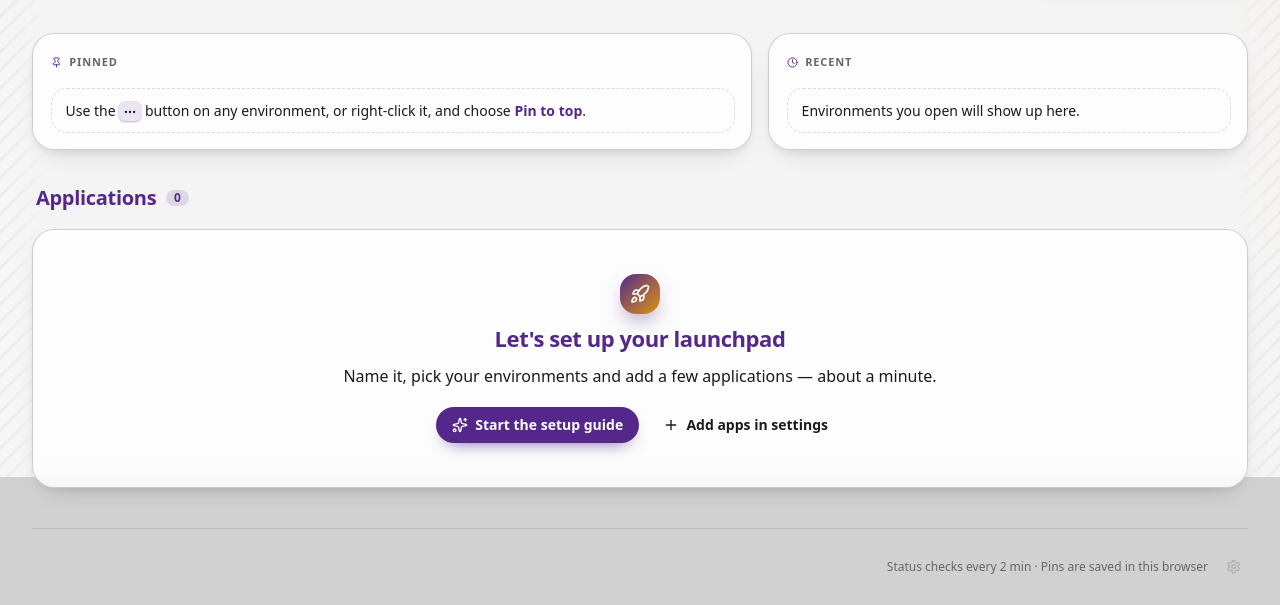
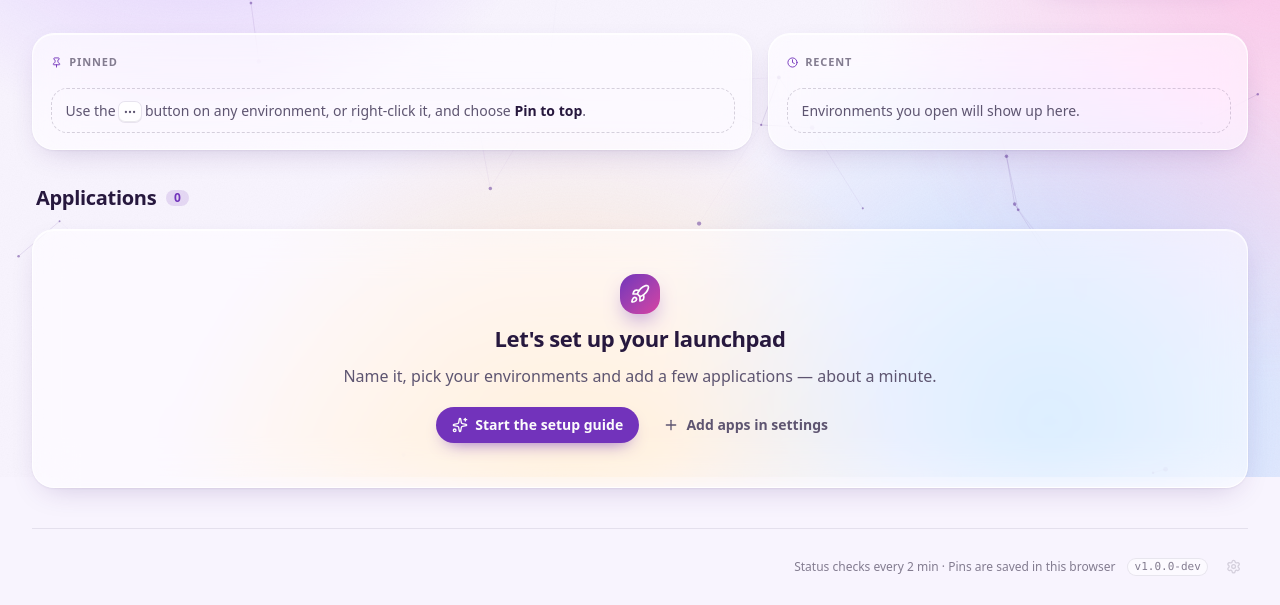
Before and after one commit to J-Houghton/launchpad, a website built with Vite: page index.html in a window 1280 px wide. Shown: the part 323-928 px from the top of the page. Built offline with nearby package versions, Linux system fonts and the light colour scheme.

Commit message:
Auto-release on push to main; Aurora as default palette

```diff
--- a/index.html
+++ b/index.html
@@ -14,7 +14,7 @@
         const dark = saved ? saved === 'dark' : matchMedia('(prefers-color-scheme: dark)').matches;
         const root = document.documentElement;
         root.classList.add(dark ? 'theme-dark' : 'theme-light');
-        root.dataset.palette = read('palette') === 'aurora' ? 'aurora' : 'classic';
+        root.dataset.palette = read('palette') === 'classic' ? 'classic' : 'aurora'; // Aurora unless Classic was picked
       })();
     </script>
   </head>
--- a/package.json
+++ b/package.json
@@ -3,7 +3,7 @@
   "description": "A single-page launchpad for your apps and their environments, configured with one file and runnable straight from disk.",
   "license": "MIT",
   "private": true,
-  "version": "0.0.0",
+  "version": "1.0.0",
   "type": "module",
   "scripts": {
     "dev": "vite",
--- a/src/components/settings-panel.ts
+++ b/src/components/settings-panel.ts
@@ -50,12 +50,12 @@ const ICON_LABELS: Record<LinkIcon, string> = {
 
 const PALETTES: { id: Palette; name: string; description: string; swatches: string[] }[] = [
   {
+    id: 'aurora', name: 'Aurora', description: 'Soft purple, pink and gold glow with frosted glass. The default.',
+    swatches: ['oklch(0.48 0.2 300)', 'oklch(0.62 0.21 345)', 'oklch(0.66 0.15 245)', 'oklch(0.76 0.15 75)', 'oklch(0.7 0.11 185)'],
+  },
+  {
     id: 'classic', name: 'Classic', description: 'Greys, purple and gold, with a striped border.',
     swatches: ['hsl(266 55% 35%)', 'hsl(41.45 87.36% 65.88%)', '#0b95da', '#da950b', '#e61a5e'],
-  },
-  {
-    id: 'aurora', name: 'Aurora', description: 'Soft purple, pink and gold glow with frosted glass.',
-    swatches: ['oklch(0.48 0.2 300)', 'oklch(0.62 0.21 345)', 'oklch(0.66 0.15 245)', 'oklch(0.76 0.15 75)', 'oklch(0.7 0.11 185)'],
   },
 ];
 
--- a/src/components/site-footer.ts
+++ b/src/components/site-footer.ts
@@ -21,7 +21,8 @@ export class SiteFooter extends LitElement {
         <div class="footer-inner">
           <span>${config.site.footer}</span>
           <span class="footer-meta">
-            Status checks every 2 min · Pins are saved in this browser
+            ${config.statusChecks ? 'Status checks every 2 min · ' : ''}Pins are saved in this browser
+            <span class="footer-version" title="Launchpad version">v${__APP_VERSION__}</span>
             <!-- deliberately easy to miss: the settings live behind this faint gear (or Ctrl+,) -->
             <button class="settings-trigger" type="button" aria-label="Settings" title="Settings (Ctrl+,)"
                     @click=${() => openSettings()}>${icon(Settings)}</button>
--- /dev/null
+++ b/src/env.d.ts
@@ -0,0 +1,3 @@
+// src/env.d.ts
+/** The release version (e.g. "1.0.3"), or "<version>-dev" for local builds. Set in vite.config.ts. */
+declare const __APP_VERSION__: string;
--- a/src/lib/theme.ts
+++ b/src/lib/theme.ts
@@ -23,7 +23,7 @@ function write(key: string, value: string | null) {
 
 export const currentTheme = (): Theme => (root.classList.contains('theme-dark') ? 'dark' : 'light');
 export const themeMode = (): ThemeMode => (read('theme') as Theme | null) ?? 'system';
-export const currentPalette = (): Palette => (root.dataset.palette === 'aurora' ? 'aurora' : 'classic');
+export const currentPalette = (): Palette => (root.dataset.palette === 'classic' ? 'classic' : 'aurora');
 
 function apply(theme: Theme) {
   root.classList.toggle('theme-dark', theme === 'dark');
--- a/src/styles/footer.css
+++ b/src/styles/footer.css
@@ -23,6 +23,15 @@ FOOTER
         display: inline-flex;
         align-items: center;
         gap: 0.75rem;
+    }
+
+    .footer-version {
+        padding: 0.05rem 0.45rem;
+        border-radius: var(--radius-full);
+        font-family: var(--font-mono);
+        font-size: 0.6875rem;
+        background: var(--tile);
+        box-shadow: inset 0 0 0 1px var(--hairline);
     }
 
     /* the settings gear is meant to be found, not noticed */
--- a/src/styles/tokens.css
+++ b/src/styles/tokens.css
@@ -52,7 +52,7 @@ TOKENS
     }
 
     /* ----------------------------------------------------------------
-       CLASSIC (default) — the original page's colors:
+       CLASSIC — the original page's colors (also the base the other palette builds on):
        grey/white diagonal stripes, purple text, gold lines
        ---------------------------------------------------------------- */
     :root {
@@ -138,7 +138,7 @@ TOKENS
     }
 
     /* ----------------------------------------------------------------
-       AURORA — atmospheric purple/pink glow (Settings → Appearance)
+       AURORA (the default) — atmospheric purple/pink glow; switch in Settings → My view
        ---------------------------------------------------------------- */
     [data-palette="aurora"] {
         color-scheme: light;
--- a/vite.config.ts
+++ b/vite.config.ts
@@ -1,8 +1,14 @@
 import { defineConfig, type Plugin } from 'vite';
+import { readFileSync } from 'node:fs';
 import { writeFile } from 'node:fs/promises';
 import { fileURLToPath } from 'node:url';
 
 const CONFIG_FILE = fileURLToPath(new URL('./public/launchpad.config.js', import.meta.url));
+
+// shown in the page footer: the release workflow passes the release version in;
+// anything built locally is marked "-dev"
+const PACKAGE_VERSION: string = JSON.parse(readFileSync(new URL('./package.json', import.meta.url), 'utf8')).version;
+const VERSION = process.env.LAUNCHPAD_VERSION || `${PACKAGE_VERSION}-dev`;
 
 const escapeRe = (s: string) => s.replace(/[.*+?^${}()|[\]\\]/g, '\\$&');
 
@@ -91,6 +97,7 @@ function saveConfigFile(): Plugin {
 
 export default defineConfig({
   base: './', // relative paths, so the build works from any folder (or file://)
+  define: { __APP_VERSION__: JSON.stringify(VERSION) },
   build: {
     assetsInlineLimit: () => true,
     cssCodeSplit: false,
```
Also changed, not shown: .github/workflows/build.yml, README.md.
